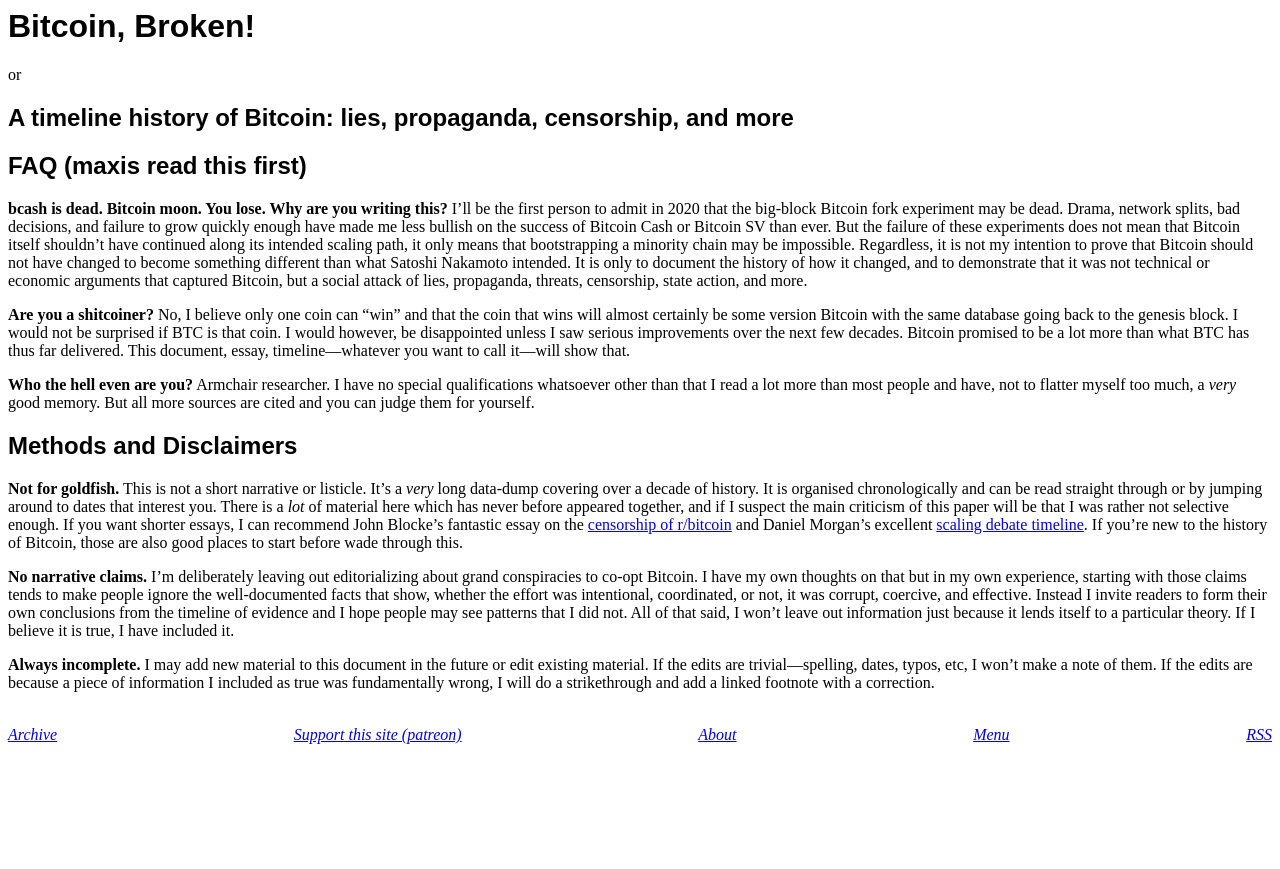
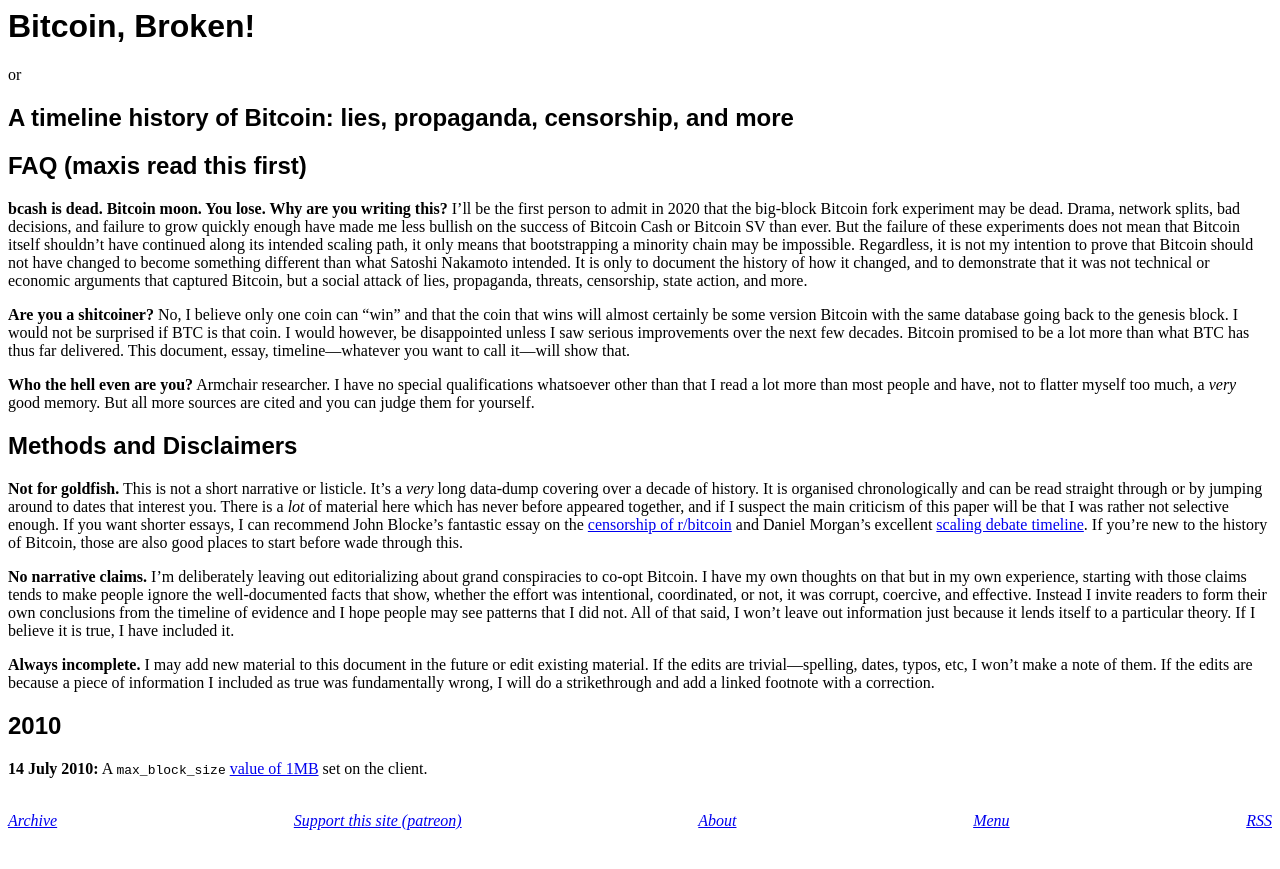
Before and after one commit to derykmakgill/website, a Jekyll site: the page built from btc.md, in a window 1280 px wide. Shown: the top 869 px of the page. Built offline with Jekyll 4.4.1, drawn with Linux system fonts in a browser that asks for light colours.

Commit message:
Update btc.md

```diff
--- a/btc.md
+++ b/btc.md
@@ -23,3 +23,7 @@
 **No narrative claims.** I'm deliberately leaving out editorializing about grand conspiracies to co-opt Bitcoin. I have my own thoughts on that but in my own experience, starting with those claims tends to make people ignore the well-documented facts that show, whether the effort was intentional, coordinated, or not, it was corrupt, coercive, and effective. Instead I invite readers to form their own conclusions from the timeline of evidence and I hope people may see patterns that I did not. All of that said, I won't leave out information just because it lends itself to a particular theory. If I believe it is true, I have included it.
 
 **Always incomplete.** I may add new material to this document in the future or edit existing material. If the edits are trivial—spelling, dates, typos, etc, I won't make a note of them. If the edits are because a piece of information I included as true was fundamentally wrong, I will do a strikethrough and add a linked footnote with a correction.
+
+## 2010
+
+**14 July 2010:** A <code>max_block_size</code> [value of 1MB](https://github.com/bitcoin/bitcoin/commit/a30b56ebe76ffff9f9cc8a6667186179413c6349#diff-118fcbaaba162ba17933c7893247df3aR2614) set on the client.
```
